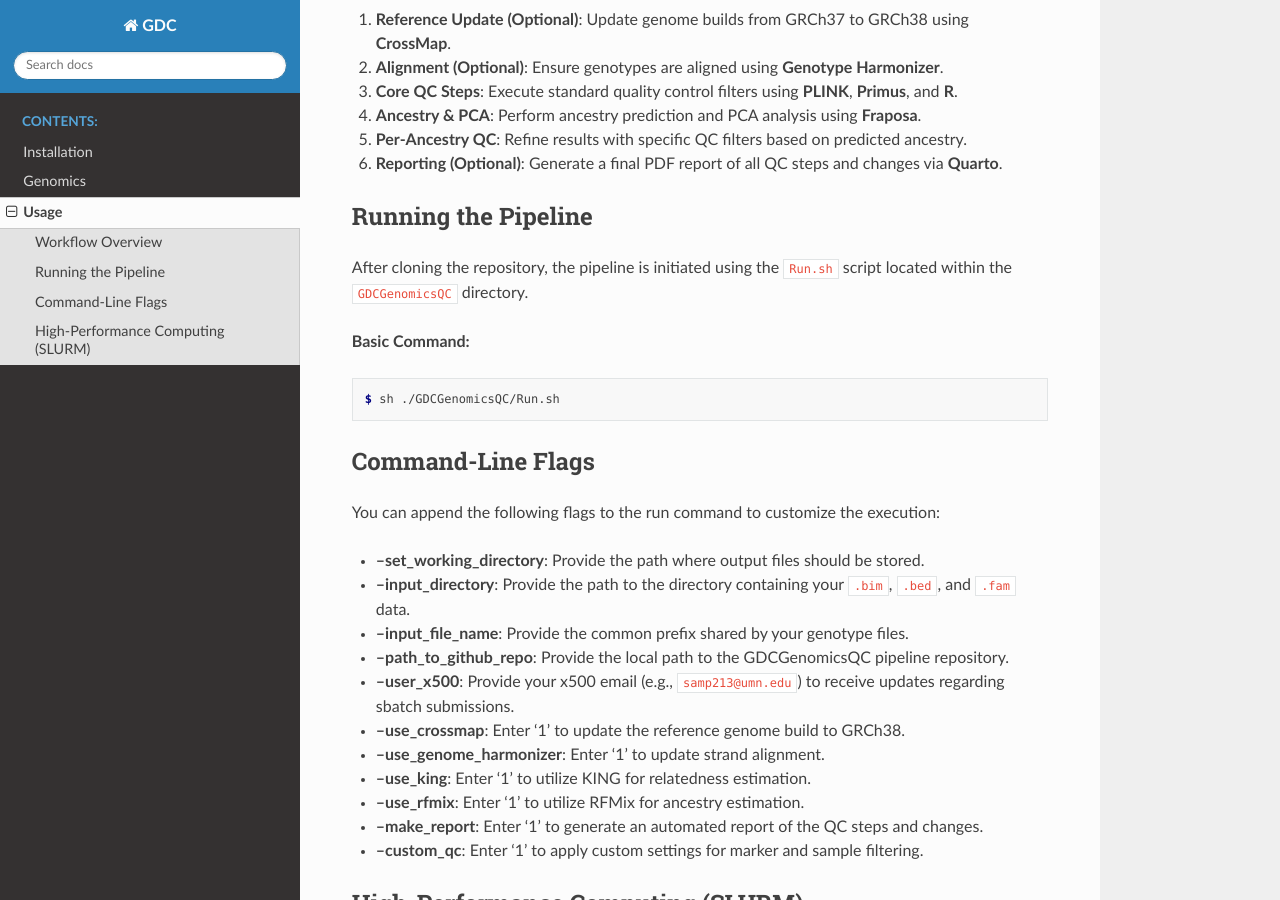
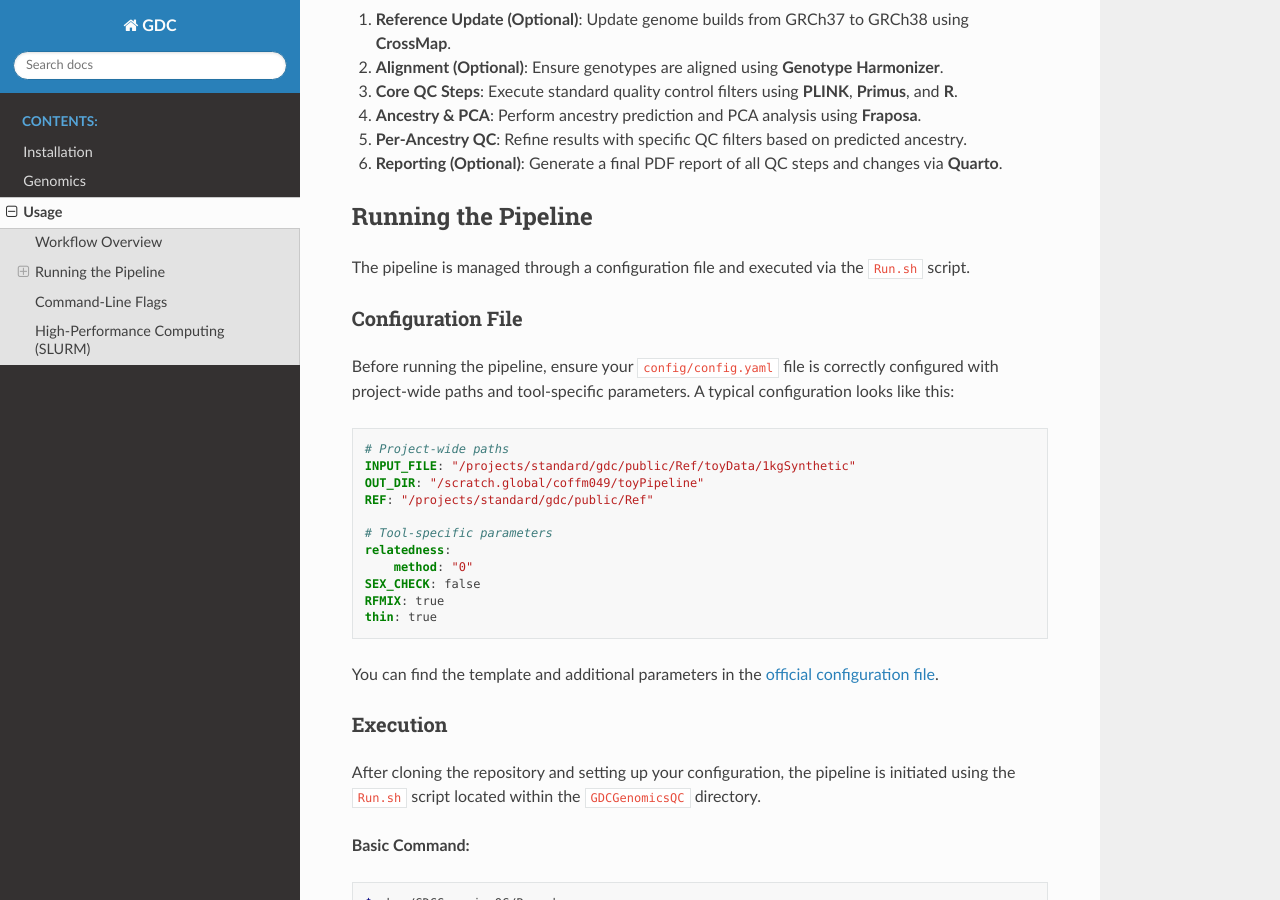
Before and after one commit to and02709/GDC, a Sphinx documentation site: the page built from docs/usage.rst, in a window 1280 px wide and 900 px high, scrolled down 737 px. Built offline with Sphinx 7.4.7 and the Read the Docs theme 3.1.0, drawn with Linux system fonts in a browser that asks for light colours; pages that are not in the unit, such as notebooks, are missing from menus.

Commit message:
Update usage.rst

```diff
--- a/docs/usage.rst
+++ b/docs/usage.rst
@@ -26,7 +26,33 @@ The pipeline processes input data through a structured sequence of stages:
 Running the Pipeline
 --------------------
 
-After cloning the repository, the pipeline is initiated using the ``Run.sh`` script located within the ``GDCGenomicsQC`` directory.
+The pipeline is managed through a configuration file and executed via the ``Run.sh`` script.
+
+Configuration File
+~~~~~~~~~~~~~~~~~~
+
+Before running the pipeline, ensure your ``config/config.yaml`` file is correctly configured with project-wide paths and tool-specific parameters. A typical configuration looks like this:
+
+.. code-block:: yaml
+
+    # Project-wide paths
+    INPUT_FILE: "/projects/standard/gdc/public/Ref/toyData/1kgSynthetic"
+    OUT_DIR: "/scratch.global/coffm049/toyPipeline"
+    REF: "/projects/standard/gdc/public/Ref"
+
+    # Tool-specific parameters
+    relatedness:
+        method: "0"
+    SEX_CHECK: false
+    RFMIX: true
+    thin: true
+
+You can find the template and additional parameters in the `official configuration file <https://github.com/UMN-GDC/GDCGenomicsQC/blob/ldPruning4PCA/config/config.yaml>`_.
+
+Execution
+~~~~~~~~~
+
+After cloning the repository and setting up your configuration, the pipeline is initiated using the ``Run.sh`` script located within the ``GDCGenomicsQC`` directory.
 
 **Basic Command:**
 
```
